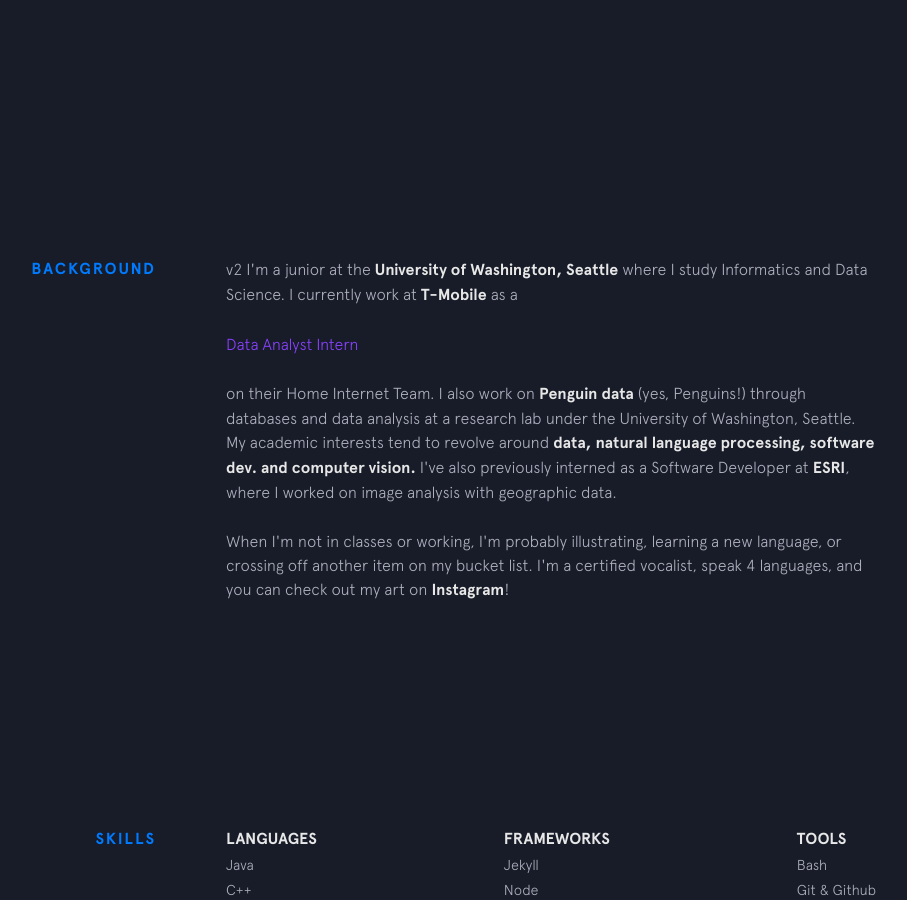
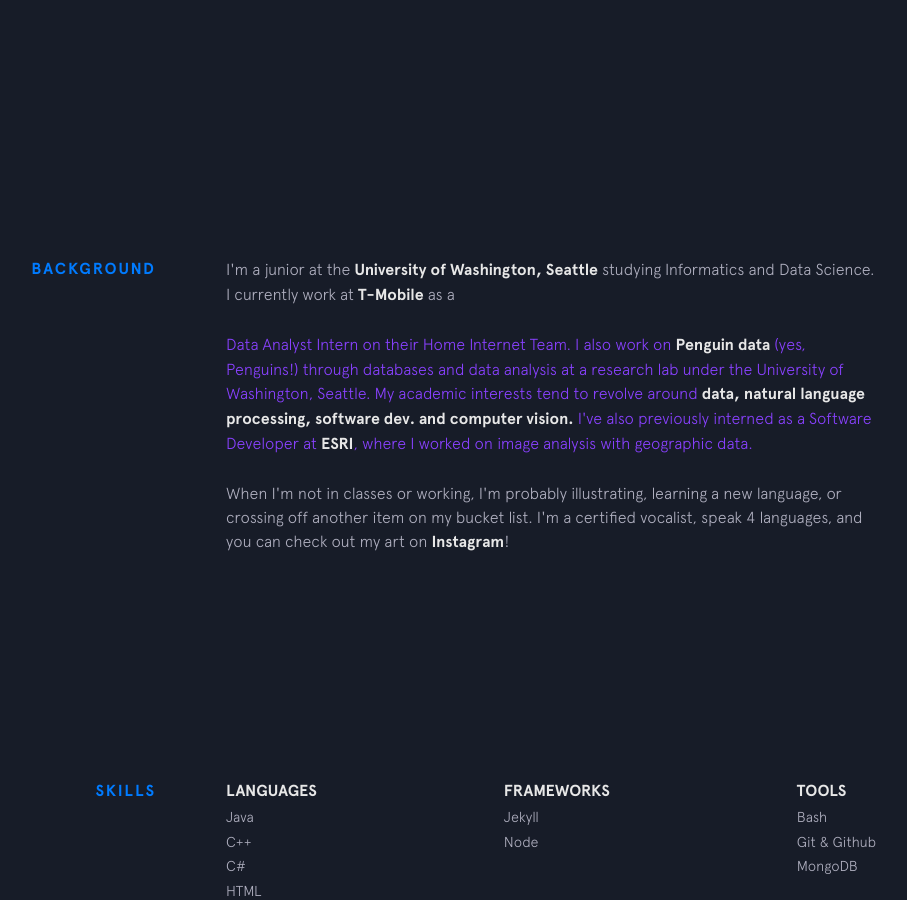
Before and after one commit to jadedsouza/jadedsouza.github.io, a Jekyll site: the page built from index.html, in a window 1280 px wide and 900 px high, scrolled down 743 px. Shown: the whole window, without its empty margins (224-1131 px from the left). Built offline with Jekyll 4.4.1, drawn with Linux system fonts in a browser that asks for light colours; nearby versions of some CDN libraries.

Commit message:
Update background.html

```diff
--- a/_includes/background.html
+++ b/_includes/background.html
@@ -1,11 +1,11 @@
 <section class="section background">
   <div class="section__title">Background</div>
   <div class="section__content">
-    <p> v2
+    <p>
       I'm a junior at the
       <a class="underline-link" href="https://ischool.uw.edu/" target="_blank">University of Washington, Seattle</a>
-      where I study Informatics and Data Science. I currently work at
-      <a class="underline-link" href="https://www.t-mobile.com/"<strong>T-Mobile</strong></a> as a <p style="color:#8941FF">Data Analyst Intern</p> on their Home Internet Team. I also
+      studying Informatics and Data Science. I currently work at
+      <a class="underline-link" href="https://www.t-mobile.com/"<strong>T-Mobile</strong></a> as a <p style="color:#8941FF">Data Analyst Intern</style> on their Home Internet Team. I also
       work on
       <a class="underline-link" href="https://ecosystemsentinels.org/" target="_blank">Penguin data</a>
       (yes, Penguins!) through databases and data analysis at a research lab under the University of Washington, Seattle.
```
